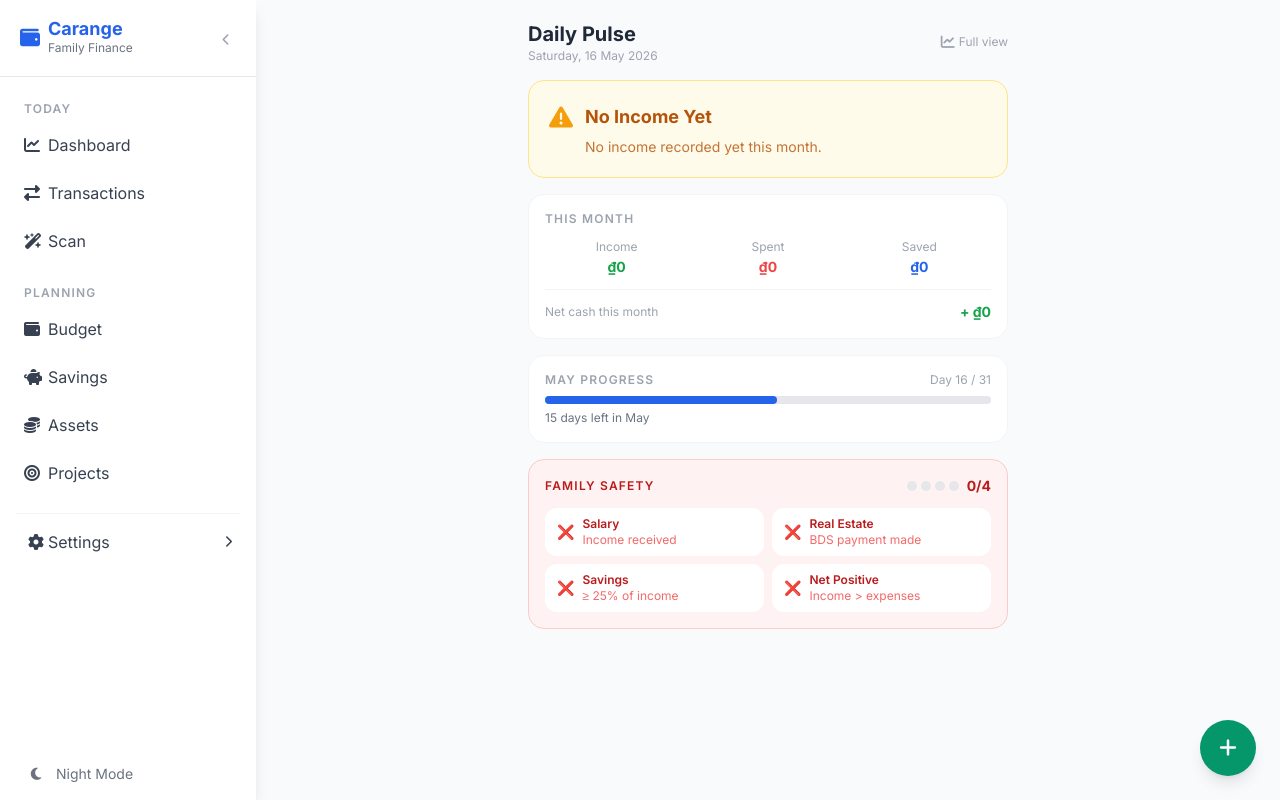
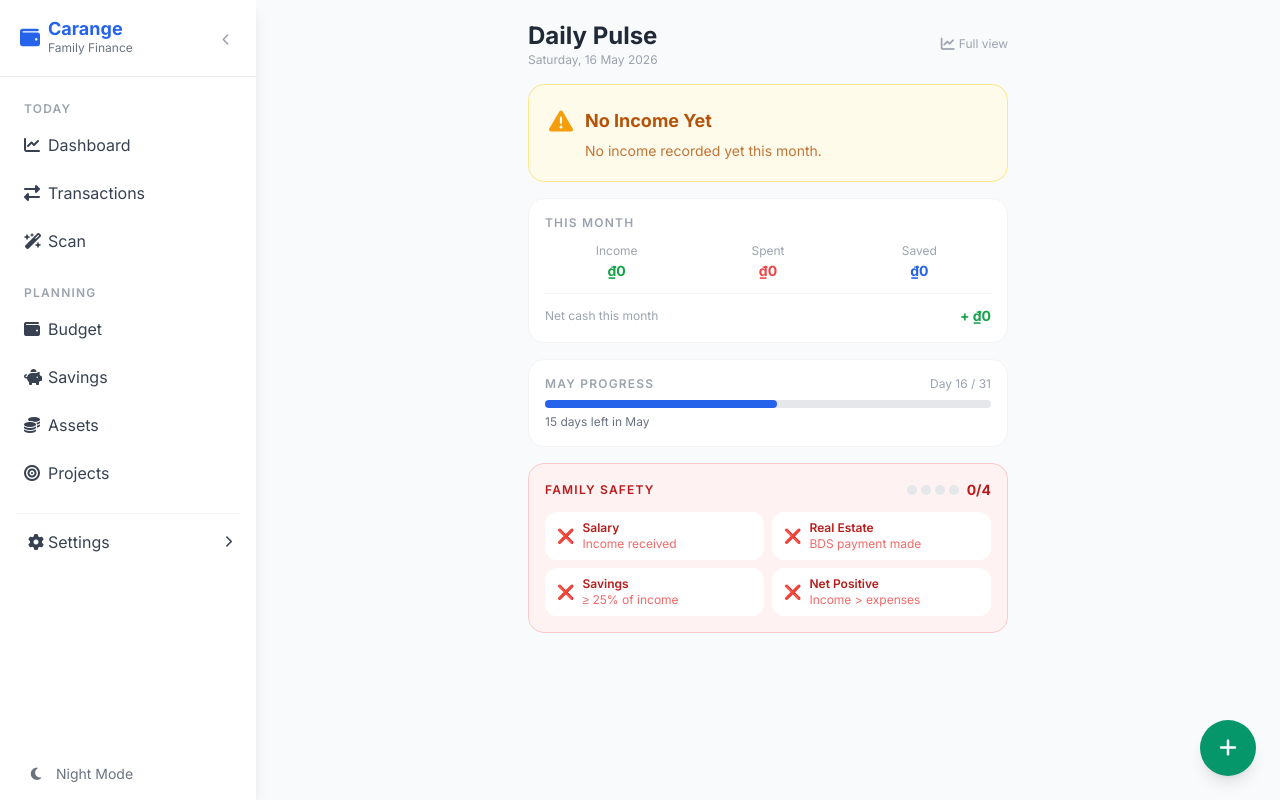
Before and after one commit to thevivotran/carange, a FastAPI app: page /pulse in a window 1280 px wide. Run offline with FastAPI, Linux system fonts and the light colour scheme; data comes from the database, SQL or seed files in the repository; data that the repository does not hold is empty; some libraries are stand-ins or nearby versions.

Commit message:
fix(ui): comprehensive dark/light theme audit — contrast, missing overrides, badge legibility
- base.html: fix bottom-nav inactive link dark contrast (#64748B → #94A3B8, 3.4→4.1:1)
- base.html: add 12 missing colored border dark overrides (red/green/amber/indigo/yellow/purple -100/-200)
- base.html: add note-card dark hover/selected styles (were showing light #f3f4f6/#eff6ff on dark surface)
- base.html: add import OCR badge + filter dark overrides (status-badge-processing/conf-review used dark text, near-invisible in dark mode)
- base.html: desaturate Net Worth gradient in dark mode (from-blue-600 to-indigo-700 → deeper tones)
- base.html: add field-required to quick-add modal Category label (had required attr but no asterisk)
- _kpi_cards.html: fix BDS Rate delta color (was always text-gray-300; now conditional green/red/gray)
- _kpi_cards.html: fix FI Progress bar adaptive color (was always bg-indigo-500; now green/blue/indigo by tier)
- pulse/index.html: remove dark:bg-opacity-10 conflicting with !important override system
- pulse/index.html: remove all 14 redundant dark: prefix classes (fought the override system)
- pulse/index.html: text-xl → text-2xl heading; Vietnamese loading strings → English

Co-Authored-By: Claude Sonnet 4.6 <noreply@anthropic.com>

```diff
--- a/app/templates/pulse/index.html
+++ b/app/templates/pulse/index.html
@@ -7,7 +7,7 @@
   <!-- Header -->
   <div class="flex items-center justify-between pt-1">
     <div>
-      <h1 class="text-xl font-bold text-gray-800 dark:text-gray-100">Daily Pulse</h1>
+      <h1 class="text-2xl font-bold text-gray-800">Daily Pulse</h1>
       <p class="text-xs text-gray-400">{{ today.strftime('%A, %-d %B %Y') }}</p>
     </div>
     <a href="/" class="text-xs text-gray-400 hover:text-primary flex items-center gap-1">
@@ -18,18 +18,18 @@
 
   <!-- ── Status Card ── -->
   {% if pulse_level == 'green' %}
-    {% set card_bg = 'bg-green-50 border-green-200 dark:bg-green-900/20 dark:border-green-800' %}
-    {% set label_color = 'text-green-700 dark:text-green-400' %}
+    {% set card_bg = 'bg-green-50 border-green-200' %}
+    {% set label_color = 'text-green-700' %}
     {% set icon_color = 'text-green-500' %}
     {% set icon = 'fa-circle-check' %}
   {% elif pulse_level == 'amber' %}
-    {% set card_bg = 'bg-amber-50 border-amber-200 dark:bg-amber-900/20 dark:border-amber-800' %}
-    {% set label_color = 'text-amber-700 dark:text-amber-400' %}
+    {% set card_bg = 'bg-amber-50 border-amber-200' %}
+    {% set label_color = 'text-amber-700' %}
     {% set icon_color = 'text-amber-500' %}
     {% set icon = 'fa-triangle-exclamation' %}
   {% else %}
-    {% set card_bg = 'bg-red-50 border-red-200 dark:bg-red-900/20 dark:border-red-800' %}
-    {% set label_color = 'text-red-700 dark:text-red-400' %}
+    {% set card_bg = 'bg-red-50 border-red-200' %}
+    {% set label_color = 'text-red-700' %}
     {% set icon_color = 'text-red-500' %}
     {% set icon = 'fa-circle-xmark' %}
   {% endif %}
@@ -43,11 +43,11 @@
 
     {% if summary.budget_adherence_pct is not none %}
     <div class="mt-4 ml-9">
-      <div class="flex justify-between text-xs text-gray-500 dark:text-gray-400 mb-1">
+      <div class="flex justify-between text-xs text-gray-500 mb-1">
         <span>Budget adherence</span>
         <span class="font-semibold {{ label_color }}">{{ summary.budget_adherence_pct }}%</span>
       </div>
-      <div class="w-full bg-gray-200 dark:bg-gray-700 rounded-full h-2">
+      <div class="w-full bg-gray-200 rounded-full h-2">
         <div class="h-2 rounded-full transition-all
           {% if pulse_level == 'green' %}bg-green-500{% elif pulse_level == 'amber' %}bg-amber-500{% else %}bg-red-500{% endif %}"
           style="width: {{ summary.budget_adherence_pct }}%"></div>
@@ -57,12 +57,12 @@
   </div>
 
   <!-- ── This Month Numbers ── -->
-  <div class="bg-white dark:bg-gray-800 rounded-2xl border border-gray-100 dark:border-gray-700 p-4">
-    <p class="text-xs uppercase tracking-widest text-gray-400 dark:text-gray-500 font-semibold mb-3">This Month</p>
+  <div class="bg-white rounded-2xl border border-gray-100 p-4">
+    <p class="text-xs uppercase tracking-widest text-gray-400 font-semibold mb-3">This Month</p>
     <div class="grid grid-cols-3 gap-2 text-center">
       <div>
-        <p class="text-xs text-gray-400 dark:text-gray-500 mb-0.5">Income</p>
-        <p class="text-sm font-bold text-green-600 dark:text-green-400">
+        <p class="text-xs text-gray-400 mb-0.5">Income</p>
+        <p class="text-sm font-bold text-green-600">
           {% if summary.total_income >= 1_000_000 %}
             ₫{{ "{:,.0f}".format(summary.total_income / 1_000_000) }}M
           {% else %}
@@ -71,8 +71,8 @@
         </p>
       </div>
       <div>
-        <p class="text-xs text-gray-400 dark:text-gray-500 mb-0.5">Spent</p>
-        <p class="text-sm font-bold text-red-500 dark:text-red-400">
+        <p class="text-xs text-gray-400 mb-0.5">Spent</p>
+        <p class="text-sm font-bold text-red-500">
           {% if summary.total_expense >= 1_000_000 %}
             ₫{{ "{:,.0f}".format(summary.total_expense / 1_000_000) }}M
           {% else %}
@@ -81,8 +81,8 @@
         </p>
       </div>
       <div>
-        <p class="text-xs text-gray-400 dark:text-gray-500 mb-0.5">Saved</p>
-        <p class="text-sm font-bold text-blue-600 dark:text-blue-400">
+        <p class="text-xs text-gray-400 mb-0.5">Saved</p>
+        <p class="text-sm font-bold text-blue-600">
           {% if summary.total_savings_expense >= 1_000_000 %}
             ₫{{ "{:,.0f}".format(summary.total_savings_expense / 1_000_000) }}M
           {% else %}
@@ -91,9 +91,9 @@
         </p>
       </div>
     </div>
-    <div class="mt-3 pt-3 border-t border-gray-100 dark:border-gray-700 flex justify-between items-center">
-      <span class="text-xs text-gray-400 dark:text-gray-500">Net cash this month</span>
-      <span class="text-sm font-bold {% if summary.net_this_month >= 0 %}text-green-600 dark:text-green-400{% else %}text-red-500 dark:text-red-400{% endif %}">
+    <div class="mt-3 pt-3 border-t border-gray-100 flex justify-between items-center">
+      <span class="text-xs text-gray-400">Net cash this month</span>
+      <span class="text-sm font-bold {{ 'text-green-600' if summary.net_this_month >= 0 else 'text-red-500' }}">
         {% if summary.net_this_month >= 0 %}+{% endif %}
         {% if summary.net_this_month | abs >= 1_000_000 %}
           ₫{{ "{:,.0f}".format(summary.net_this_month / 1_000_000) }}M
@@ -105,19 +105,19 @@
   </div>
 
   <!-- ── Month Progress ── -->
-  <div class="bg-white dark:bg-gray-800 rounded-2xl border border-gray-100 dark:border-gray-700 p-4">
+  <div class="bg-white rounded-2xl border border-gray-100 p-4">
     <div class="flex justify-between items-center mb-2">
-      <p class="text-xs uppercase tracking-widest text-gray-400 dark:text-gray-500 font-semibold">
+      <p class="text-xs uppercase tracking-widest text-gray-400 font-semibold">
         {{ today.strftime('%B') }} Progress
       </p>
-      <span class="text-xs text-gray-400 dark:text-gray-500">
+      <span class="text-xs text-gray-400">
         Day {{ today.day }} / {{ last_day }}
       </span>
     </div>
-    <div class="w-full bg-gray-200 dark:bg-gray-700 rounded-full h-2 mb-1.5">
+    <div class="w-full bg-gray-200 rounded-full h-2 mb-1.5">
       <div class="h-2 rounded-full bg-primary transition-all" style="width: {{ day_pct }}%"></div>
     </div>
-    <p class="text-xs text-gray-500 dark:text-gray-400">
+    <p class="text-xs text-gray-500">
       {% if days_remaining == 0 %}
         Last day of the month
       {% elif days_remaining == 1 %}
@@ -133,13 +133,13 @@
   {% set ss_dot = 'bg-green-500' if ss_score == 4 else ('bg-amber-500' if ss_score >= 2 else 'bg-red-500') %}
   {% set ss_label = 'text-green-700' if ss_score == 4 else ('text-amber-700' if ss_score >= 2 else 'text-red-700') %}
 
-  <div class="rounded-2xl border p-4 {{ ss_bg }} dark:bg-opacity-10">
+  <div class="rounded-2xl border p-4 {{ ss_bg }}">
     <div class="flex items-center justify-between mb-3">
       <p class="text-xs uppercase tracking-widest font-semibold {{ ss_label }}">Family Safety</p>
       <div class="flex items-center gap-2">
         <div class="flex gap-1">
           {% for i in range(4) %}
-          <span class="w-2.5 h-2.5 rounded-full {{ ss_dot if i < ss_score else 'bg-gray-200 dark:bg-gray-600' }}"></span>
+          <span class="w-2.5 h-2.5 rounded-full {{ ss_dot if i < ss_score else 'bg-gray-200' }}"></span>
           {% endfor %}
         </div>
         <span class="text-sm font-bold {{ ss_label }}">{{ ss_score }}/4</span>
@@ -152,11 +152,11 @@
           (check_tk, 'Savings', '≥ ' ~ summary.savings_target_pct|int ~ '% of income'),
           (check_net, 'Net Positive', 'Income > expenses')
       ] %}
-      <div class="flex items-center gap-2 bg-white dark:bg-gray-800 rounded-xl px-3 py-2">
+      <div class="flex items-center gap-2 bg-white rounded-xl px-3 py-2">
         <span class="text-sm">{{ '✅' if ok else '❌' }}</span>
         <div>
-          <p class="text-xs font-semibold {% if ok %}text-green-800 dark:text-green-300{% else %}text-red-700 dark:text-red-400{% endif %}">{{ label }}</p>
-          <p class="text-xs {% if ok %}text-green-600 dark:text-green-400{% else %}text-red-500{% endif %} opacity-80">{{ detail }}</p>
+          <p class="text-xs font-semibold {{ 'text-green-800' if ok else 'text-red-700' }}">{{ label }}</p>
+          <p class="text-xs {{ 'text-green-600' if ok else 'text-red-500' }} opacity-80">{{ detail }}</p>
         </div>
       </div>
       {% endfor %}
@@ -165,14 +165,14 @@
 
   <!-- ── Over-budget alerts ── -->
   {% if alert_over_budget %}
-  <div class="bg-white dark:bg-gray-800 rounded-2xl border border-red-100 dark:border-red-900 p-4">
+  <div class="bg-white rounded-2xl border border-red-100 p-4">
     <p class="text-xs uppercase tracking-widest text-red-500 font-semibold mb-3">Over Budget</p>
     <div class="space-y-2">
       {% for cat in alert_over_budget[:4] %}
       <div class="flex items-center justify-between">
         <div class="flex items-center gap-2 min-w-0">
           <span class="w-2 h-2 rounded-full flex-shrink-0" style="background-color: {{ cat.color or '#6B7280' }}"></span>
-          <span class="text-sm text-gray-700 dark:text-gray-300 truncate">{{ cat.category_name }}</span>
+          <span class="text-sm text-gray-700 truncate">{{ cat.category_name }}</span>
         </div>
         <span class="text-xs font-semibold text-red-500 flex-shrink-0 ml-2">
           -₫{{ "{:,.0f}".format(cat.available_balance | abs / 1000) }}K over
@@ -187,8 +187,8 @@
   <div hx-get="/fragments/pulse/digest"
        hx-trigger="load"
        hx-swap="outerHTML">
-    <div class="bg-white dark:bg-gray-800 rounded-2xl border border-dashed border-gray-200 dark:border-gray-700 p-4 text-center">
-      <p class="text-xs text-gray-400 dark:text-gray-500 animate-pulse">Đang tải nhận xét AI...</p>
+    <div class="bg-white rounded-2xl border border-dashed border-gray-200 p-4 text-center">
+      <p class="text-xs text-gray-400 animate-pulse">Loading AI summary…</p>
     </div>
   </div>
 
@@ -196,16 +196,16 @@
   <div hx-get="/fragments/pulse/budget-advisor"
        hx-trigger="load"
        hx-swap="outerHTML">
-    <div class="bg-white dark:bg-gray-800 rounded-2xl border border-dashed border-gray-200 dark:border-gray-700 p-4 text-center">
-      <p class="text-xs text-gray-400 dark:text-gray-500 animate-pulse">Đang tải phân tích ngân sách...</p>
+    <div class="bg-white rounded-2xl border border-dashed border-gray-200 p-4 text-center">
+      <p class="text-xs text-gray-400 animate-pulse">Loading budget analysis…</p>
     </div>
   </div>
 
   <!-- ── Recent Transactions ── -->
   {% if recent_transactions %}
-  <div class="bg-white dark:bg-gray-800 rounded-2xl border border-gray-100 dark:border-gray-700 p-4">
+  <div class="bg-white rounded-2xl border border-gray-100 p-4">
     <div class="flex items-center justify-between mb-3">
-      <p class="text-xs uppercase tracking-widest text-gray-400 dark:text-gray-500 font-semibold">Recent</p>
+      <p class="text-xs uppercase tracking-widest text-gray-400 font-semibold">Recent</p>
       <a href="/transactions" class="text-xs text-primary hover:underline">See all</a>
     </div>
     <div class="space-y-3">
@@ -216,14 +216,13 @@
           <i class="fas fa-{{ tx.category.icon or 'circle-dot' }} text-xs" style="color: {{ tx.category.color }}"></i>
         </div>
         <div class="flex-1 min-w-0">
-          <p class="text-sm text-gray-700 dark:text-gray-300 truncate">
+          <p class="text-sm text-gray-700 truncate">
             {{ tx.description or tx.category.name }}
           </p>
           <p class="text-xs text-gray-400">{{ tx.date.strftime('%-d %b') }} · {{ tx.category.name }}</p>
         </div>
         <span class="text-sm font-semibold flex-shrink-0
-          {% if tx.type.value == 'income' %}text-green-600 dark:text-green-400
-          {% else %}text-gray-700 dark:text-gray-300{% endif %}">
+          {{ 'text-green-600' if tx.type.value == 'income' else 'text-gray-700' }}">
           {% if tx.type.value == 'income' %}+{% else %}-{% endif %}₫{{ "{:,.0f}".format(tx.amount / 1000) }}K
         </span>
       </div>
```
Also changed, not shown: app/templates/base.html (+37 -2 lines), app/templates/partials/dashboard/_kpi_cards.html (+4 -3 lines).
